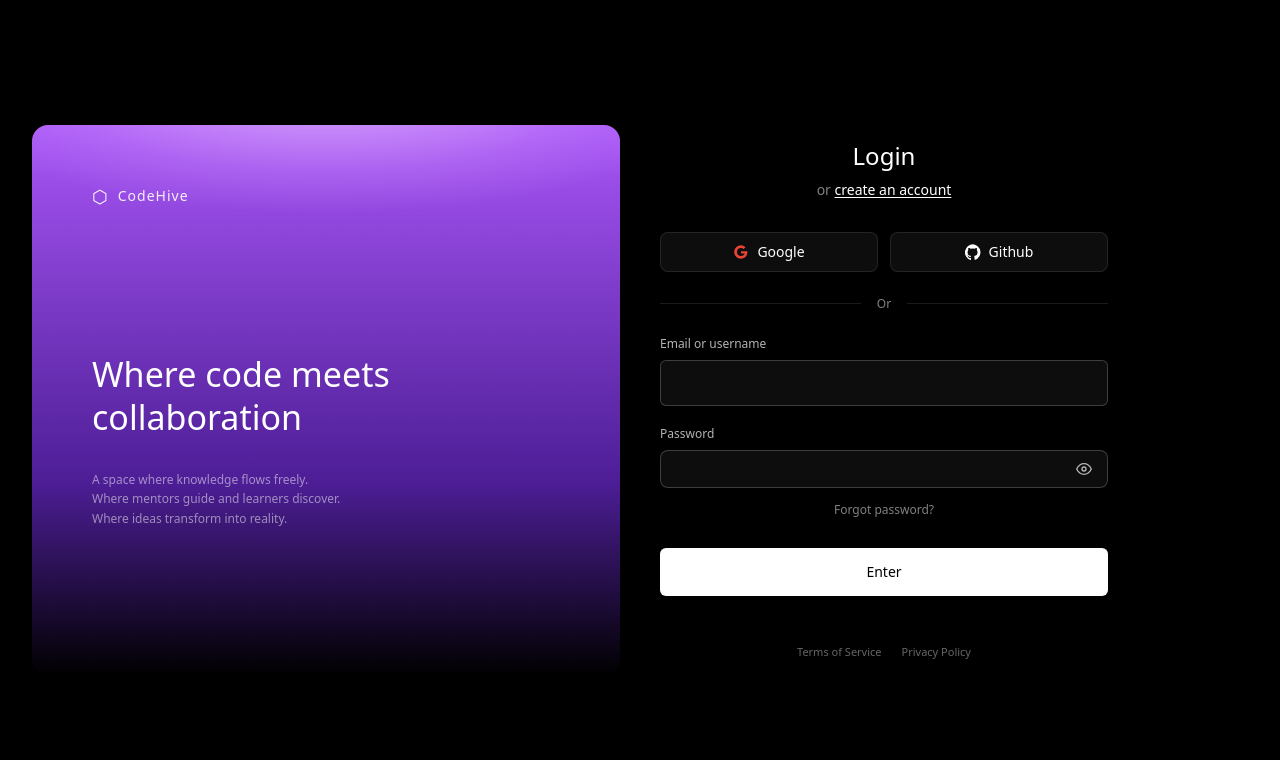
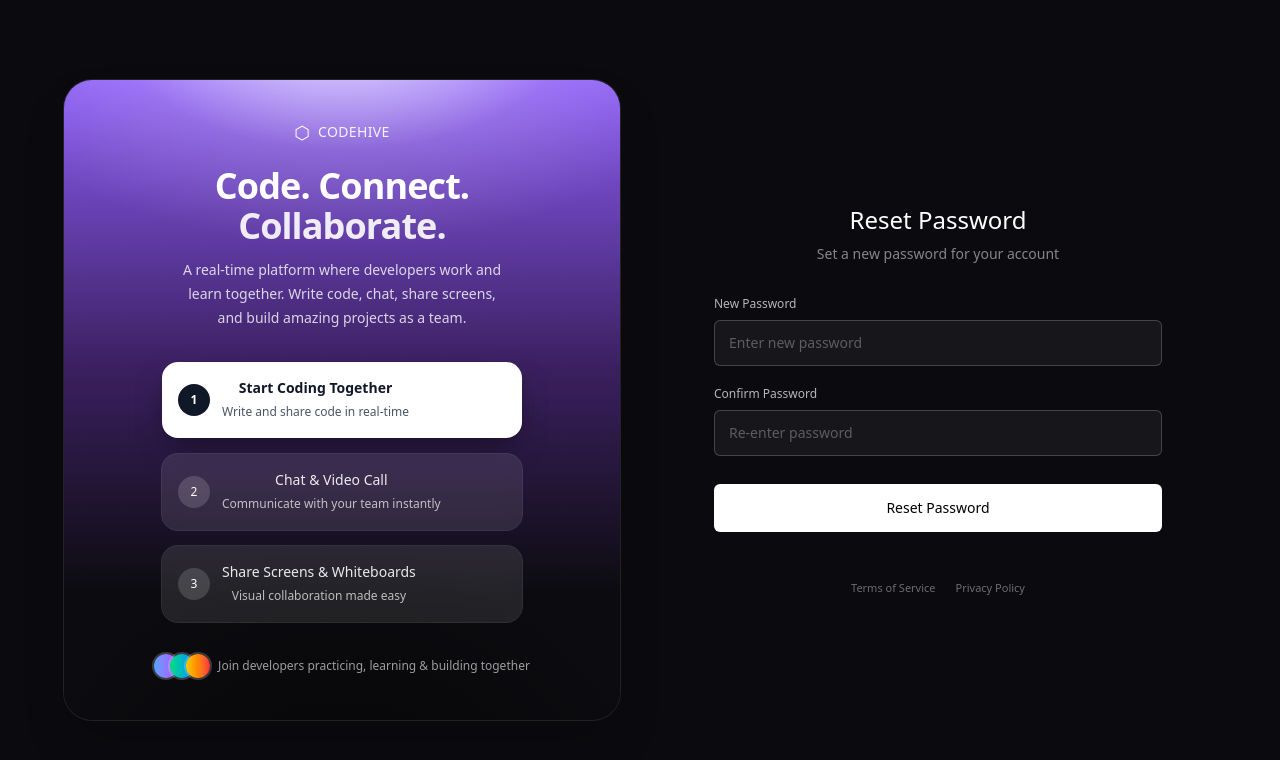
Before and after one commit to Abhishek-Achuthan/CODEHIVE, a React app in the folder frontend/: page /reset-password in a window 1280 px wide. Before the commit this address led to /. Shown: the top 760 px of the page. Built offline with nearby package versions, Linux system fonts and the light colour scheme; no server answers; the HTML template or start-up script is replaced by a standard one.

Commit message:
feat(frontend): implement Reset Password form and page
- Added ResetPasswordForm component for user password reset functionality.
- Created ResetPasswordPage to integrate the form with the layout.
- Updated AppRoutes to include a route for the Reset Password page.

```diff
--- /dev/null
+++ b/frontend/src/features/auth/components/ResetPasswordForm.tsx
@@ -0,0 +1,128 @@
+import { useForm } from "react-hook-form";
+import { yupResolver } from "@hookform/resolvers/yup";
+import { resetPasswordSchema } from "../validations/authValidation";
+import type { ResetPasswordFormData } from "../../../shared/types/authTypes";
+import { useLocation, useNavigate, Link } from "react-router-dom";
+import { AuthService } from "../../../services/authService";
+import toast from "react-hot-toast";
+import { AxiosError } from "axios";
+export function ResetPasswordForm() {
+  const {
+    register,
+    handleSubmit,
+    formState: { errors, isSubmitting },
+  } = useForm<ResetPasswordFormData>({
+    resolver: yupResolver(resetPasswordSchema),
+    defaultValues: {
+      password: "",
+      confirmPassword: "",
+    },
+  });
+
+  const navigate = useNavigate();
+  const location = useLocation();
+  const email = location.state?.email;
+  const verified = location.state?.verified;
+
+  const onSubmit = async (values: ResetPasswordFormData) => {
+    if (!email || !verified) {
+      toast.error("OTP verification required before resetting password");
+      navigate("/forgot-password");
+      return;
+    }
+
+    try {
+      await AuthService.resetPassword({
+        email,
+        password: values.password,
+      });
+      toast.success("Password reset successfully!");
+      navigate("/login");
+    } catch (error) {
+      if (error instanceof AxiosError)
+        toast.error(error.message || "Failed to reset password");
+    }
+  };
+
+  return (
+    <div className="w-full max-w-md">
+      <header className="mb-8 text-center">
+        <h1 className="mb-2 text-2xl font-normal text-white">Reset Password</h1>
+        <p className="text-sm font-light text-white/50">
+          Set a new password for your account
+        </p>
+      </header>
+
+      <form onSubmit={handleSubmit(onSubmit)} className="space-y-5">
+        <div>
+          <label
+            htmlFor="password"
+            className="mb-2 block text-xs font-normal text-white/70"
+          >
+            New Password
+          </label>
+          <input
+            {...register("password")}
+            type="password"
+            id="password"
+            className="w-full rounded-md border border-white/20
+              bg-white/5 px-3.5 py-3 text-sm font-light text-white
+              placeholder:text-white/30 focus:border-white/30 focus:bg-white/8 focus:outline-none"
+            placeholder="Enter new password"
+          />
+          {errors.password && (
+            <p className="mt-1 text-xs text-red-400">
+              {errors.password.message}
+            </p>
+          )}
+        </div>
+
+        <div>
+          <label
+            htmlFor="confirmPassword"
+            className="mb-2 block text-xs font-normal text-white/70"
+          >
+            Confirm Password
+          </label>
+          <input
+            {...register("confirmPassword")}
+            type="password"
+            id="confirmPassword"
+            className="w-full rounded-md border border-white/20
+              bg-white/5 px-3.5 py-3 text-sm font-light text-white
+              placeholder:text-white/30 focus:border-white/30 focus:bg-white/8 focus:outline-none"
+            placeholder="Re-enter password"
+          />
+          {errors.confirmPassword && (
+            <p className="mt-1 text-xs text-red-400">
+              {errors.confirmPassword.message}
+            </p>
+          )}
+        </div>
+
+        <button
+          type="submit"
+          disabled={isSubmitting}
+          className="mt-2 w-full rounded-md bg-white px-4 py-3.5 text-sm font-normal text-black transition-all hover:translate-y-px hover:bg-white/90 focus:outline-none disabled:cursor-not-allowed disabled:opacity-50"
+        >
+          {isSubmitting ? "Resetting..." : "Reset Password"}
+        </button>
+      </form>
+
+      <footer className="mt-12 flex justify-center gap-5">
+        <Link
+          to="/terms"
+          className="text-[11px] font-light text-white/40 transition-colors hover:text-white/70"
+        >
+          Terms of Service
+        </Link>
+        <Link
+          to="/privacy"
+          className="text-[11px] font-light text-white/40 transition-colors hover:text-white/70"
+        >
+          Privacy Policy
+        </Link>
+      </footer>
+    </div>
+  );
+}
--- /dev/null
+++ b/frontend/src/features/auth/pages/ResetPasswordPage.tsx
@@ -0,0 +1,15 @@
+import { LeftIntro } from '../components/LeftIntro';
+import { ResetPasswordForm } from '../components/ResetPasswordForm';
+
+export function ResetPasswordPage() {
+  return (
+    <main className="flex min-h-screen items-center justify-center bg-[#0B0B0F] px-4">
+      <div className="grid w-full max-w-6xl grid-cols-1 gap-6 md:grid-cols-2 md:gap-10">
+        <LeftIntro />
+        <div className="flex flex-col items-center justify-center">
+          <ResetPasswordForm />
+        </div>
+      </div>
+    </main>
+  );
+}
--- a/frontend/src/routes/AppRoutes.tsx
+++ b/frontend/src/routes/AppRoutes.tsx
@@ -4,6 +4,7 @@ import LoginPage from '../features/auth/pages/LoginPage';
 import LandingPage from '../features/home/components/LandingPage';
 import ProtectedRoute from './ProtectedRoute';
 import { ForgotPasswordPage } from '../features/auth/pages/ForgotPasswordPage';
+import { ResetPasswordPage } from '../features/auth/pages/ResetPasswordPage';
 
 
 export default function AppRoutes() {
@@ -19,6 +20,7 @@ export default function AppRoutes() {
         }
            />
         <Route path='/forgot-password' element={<ForgotPasswordPage/>} />
+        <Route path='/reset-password' element={<ResetPasswordPage/>} />
        <Route path="*" element={<Navigate to="/" replace />} />
       </Routes>
     </BrowserRouter>
```
